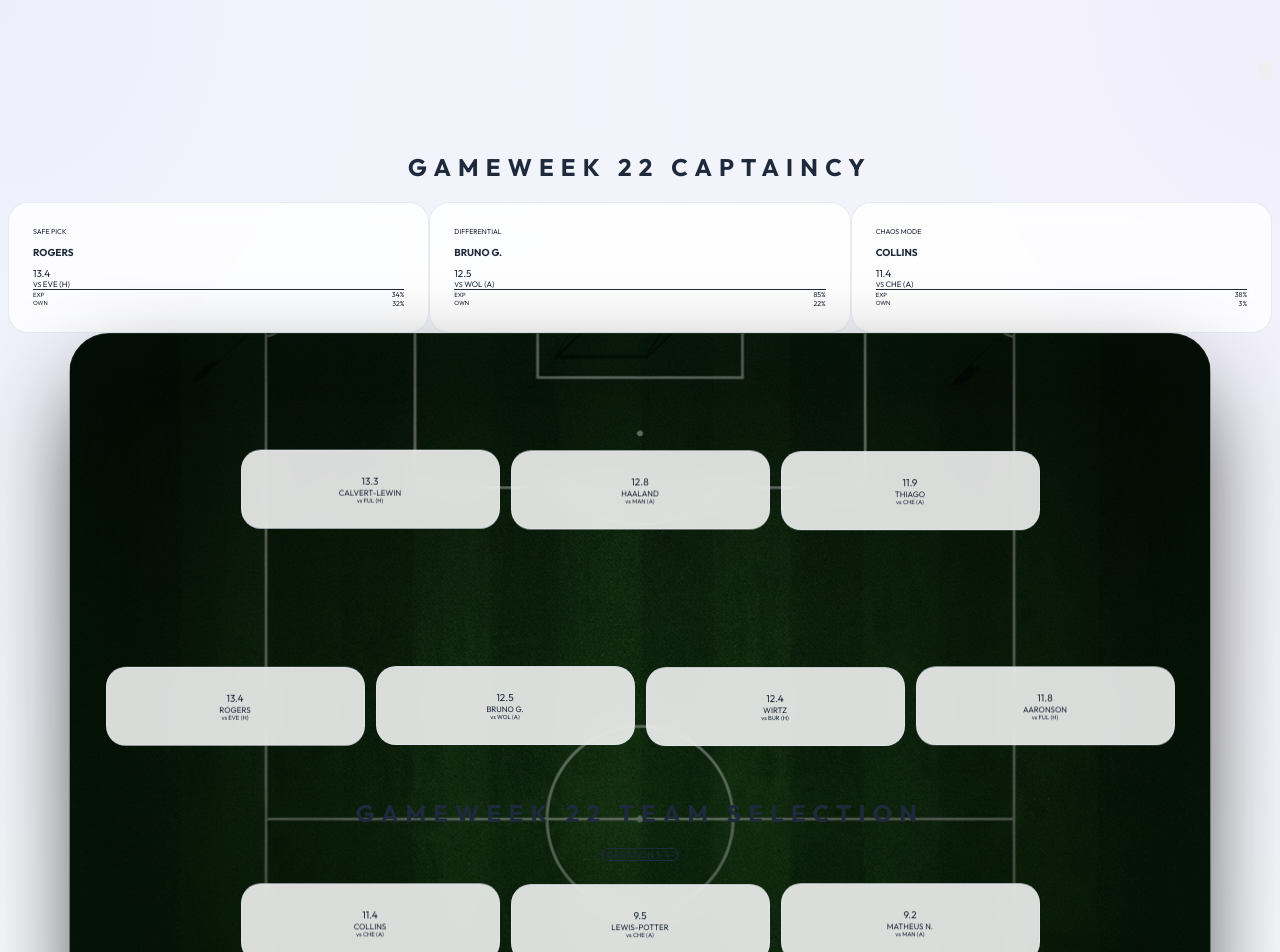
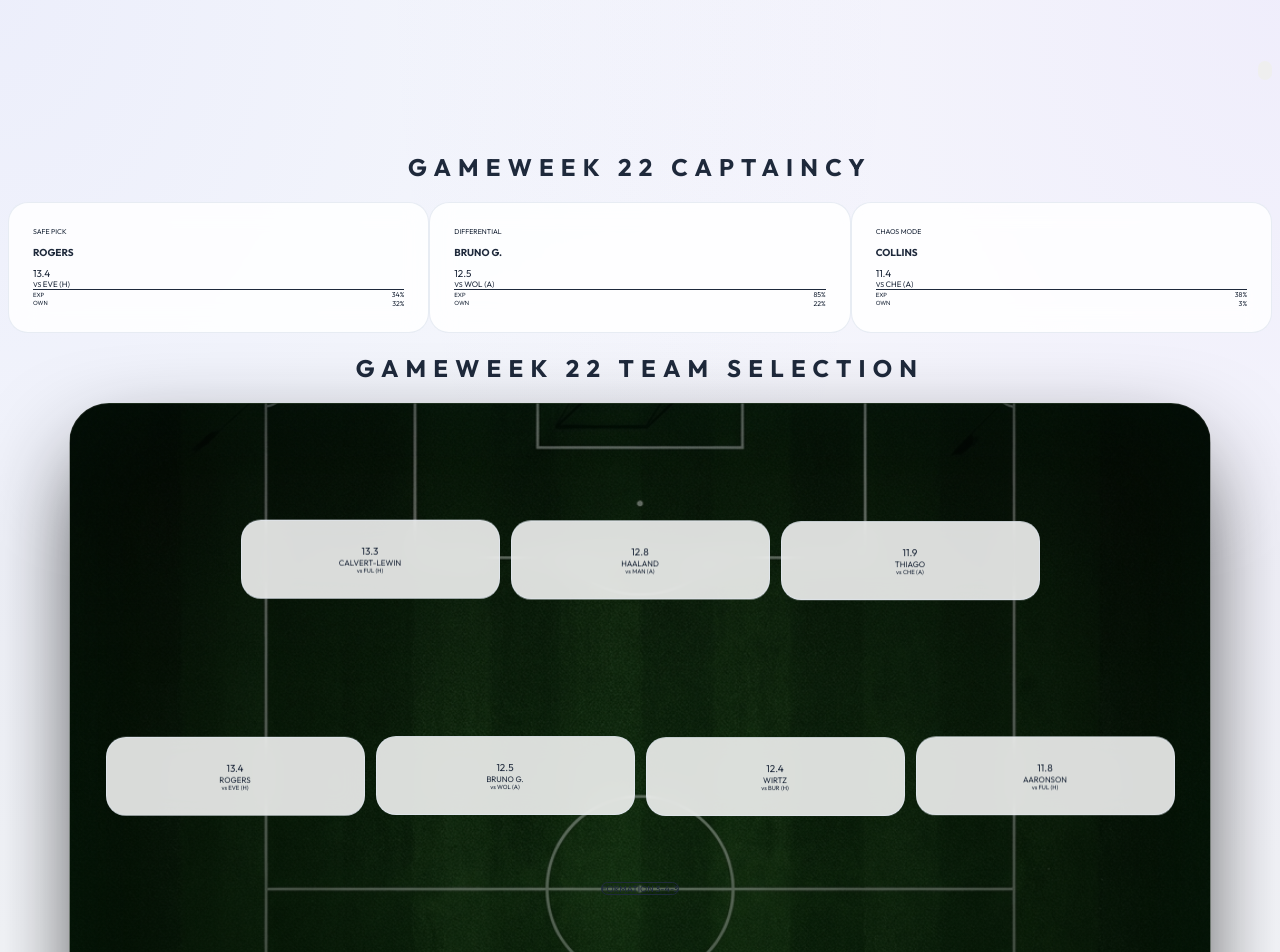
Before and after one commit to chriseyebagha/fantasy-premier-league, a Next.js app in the folder frontend/: page /fantasy/ in a window 1280 px wide. Shown: the top 952 px of the page. Built offline with nearby package versions, Linux system fonts and the light colour scheme.

Commit message:
UI: Move Team Selection header to fix pitch overlap

```diff
--- a/frontend/src/components/PlayerDashboard.tsx
+++ b/frontend/src/components/PlayerDashboard.tsx
@@ -100,11 +100,14 @@ export default function PlayerDashboard({ squad, bench, gameweek, weights, optim
 
     return (
         <div className="space-y-16">
-            <div className="pitch-container relative overflow-visible">
-                <div className="absolute -top-16 left-1/2 -translate-x-1/2 flex flex-col items-center gap-3 w-full">
-                    <h2 className="text-sm md:text-2xl font-black uppercase tracking-[0.3em] md:tracking-[0.5em] text-slate-800 text-center whitespace-nowrap">
-                        Gameweek {gameweek || '22'} Team Selection
-                    </h2>
+            <div className="max-w-4xl mx-auto px-4 md:px-0">
+                <h2 className="text-sm md:text-2xl font-black uppercase tracking-[0.3em] md:tracking-[0.5em] text-slate-800 text-center whitespace-nowrap mb-8">
+                    Gameweek {gameweek || '22'} Team Selection
+                </h2>
+            </div>
+
+            <div className="pitch-container relative overflow-visible !mt-4">
+                <div className="absolute -top-8 left-1/2 -translate-x-1/2 flex flex-col items-center gap-3 w-full pointer-events-none">
                     {optimized_squad && (
                         <div className="px-3 py-1 bg-primary-glow/10 border border-primary-glow/20 rounded-full text-[9px] font-bold text-primary-glow uppercase tracking-widest">
                             Formation {formation}
```
